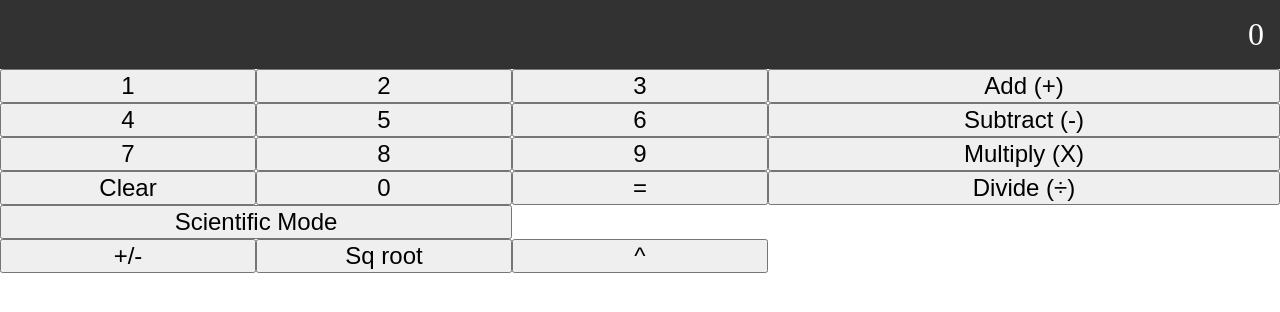
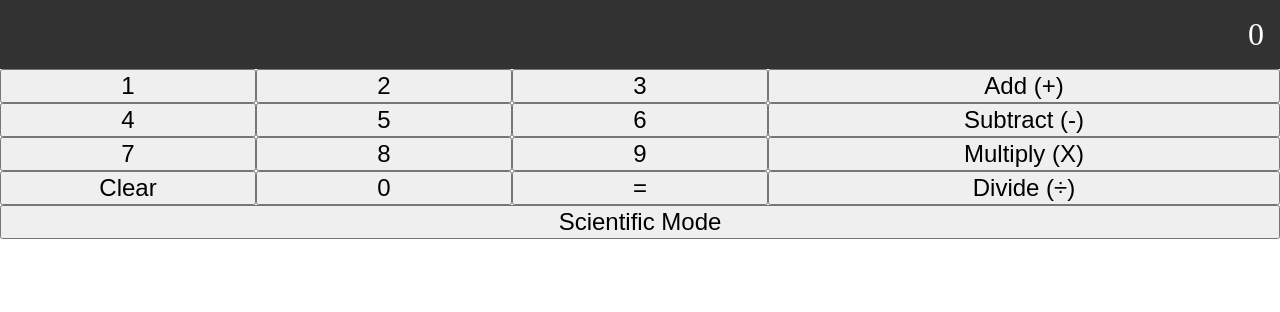
Before and after one commit to theapoorvsrivastav/react-simple-calculator, a React (Create React App) app: page / in a window 1280 px wide. Shown: the top 312 px of the page. Built offline with nearby package versions, Linux system fonts and the light colour scheme.

Commit message:
modified scientific mode logic and style

```diff
--- a/src/Button.css
+++ b/src/Button.css
@@ -14,3 +14,11 @@
 .signButton{
   width: 40%;
 }
+
+.customButton{
+  width: 100%;
+}
+
+.sciButton{
+  width: 33.3%;
+}
--- a/src/Calculator.js
+++ b/src/Calculator.js
@@ -10,7 +10,7 @@ class Calculator extends React.Component {
     this.state = {
       display: "0",
       engine: new Engine(),
-      isScientificEnabled: true
+      isScientificEnabled: false
     };
     this.handleButtonClick = this.handleButtonClick.bind(this);
     this.handleScienceClick = this.handleScienceClick.bind(this);
@@ -121,7 +121,7 @@ class Calculator extends React.Component {
           onClick={this.handleButtonClick}
         />
         <Button value="Scientific Mode"
-          className="button signButton"
+          className="button customButton"
           onClick={this.handleScienceClick}
         />
         {this.state.isScientificEnabled ?
@@ -139,17 +139,17 @@ export const ScientificButtons = ({ buttonEnabled, handleButtonClick }) =>
     <div>
       <Button
         value="+/-"
-        className="button"
+        className="button sciButton"
         onClick={handleButtonClick}
       />
       <Button
         value="Sq root"
-        className="button"
+        className="button sciButton"
         onClick={handleButtonClick}
       />
       <Button
         value="^"
-        className="button"
+        className="button sciButton"
         onClick={handleButtonClick}
       />
     </div>
```
